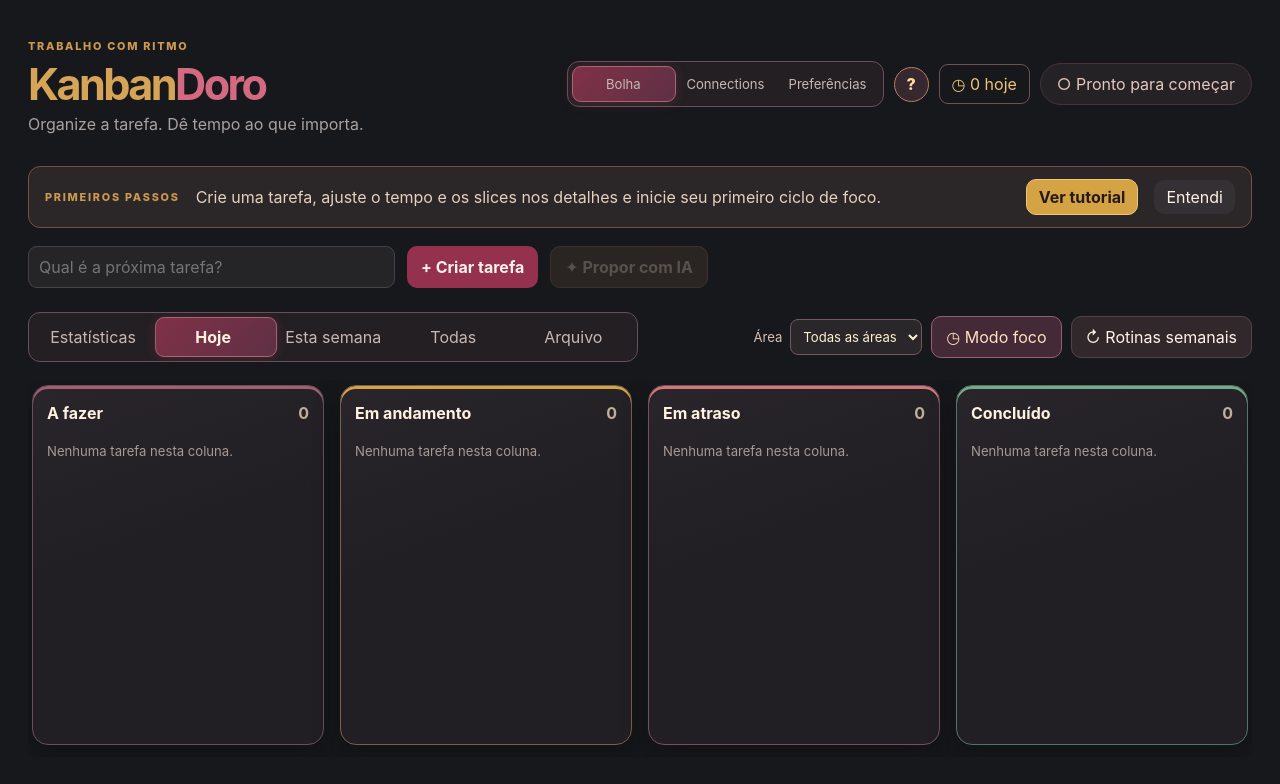
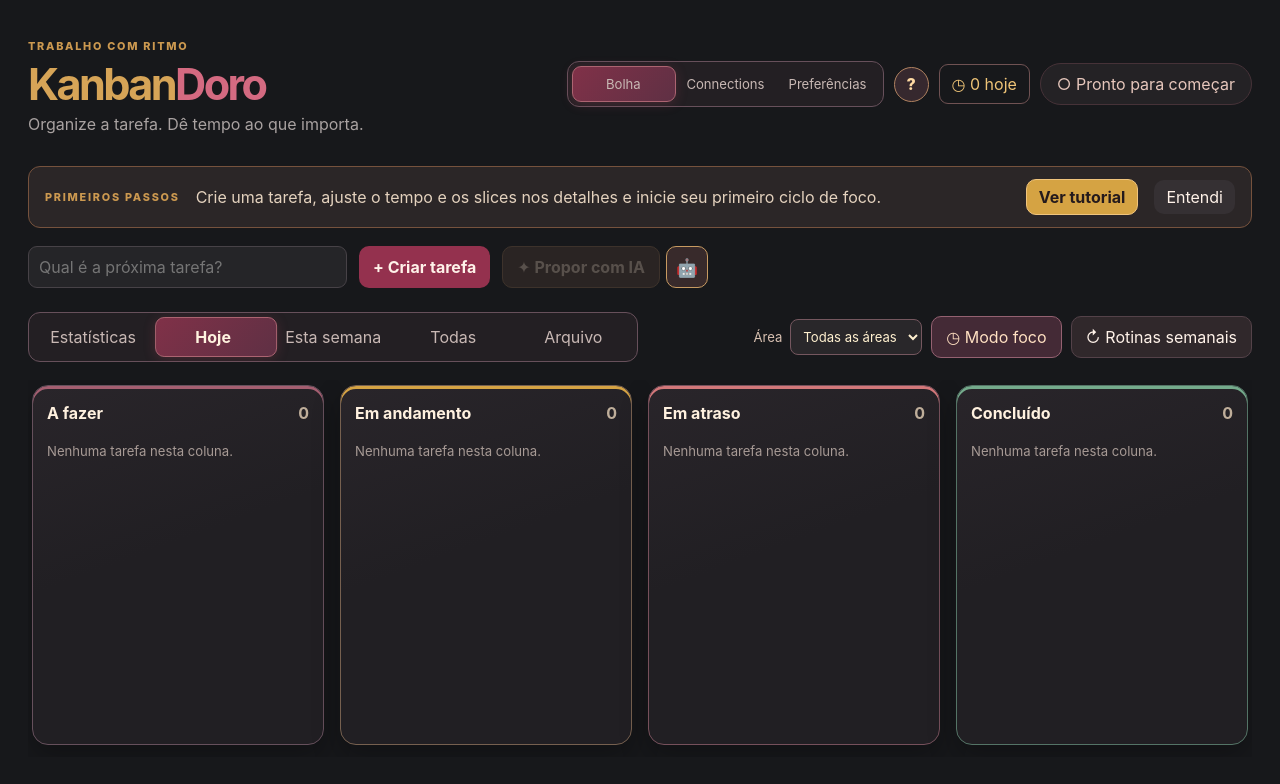
Before and after one commit to JanGustavo/KanbanDoro, a React (Vite) app: page / in a window 1280 px wide. Shown: the top 784 px of the page. Built offline with nearby package versions, Linux system fonts and the light colour scheme.

Commit message:
fix: preservar modelos e chaves por provedor e alternar IA rapidamente

```diff
--- a/package.json
+++ b/package.json
@@ -8,7 +8,7 @@
     "build": "tsc -b && vite build && vite build --config vite.content.config.ts && node scripts/configure-connections.mjs && node scripts/verify-build.mjs",
     "build:local": "node scripts/build-local.mjs",
     "build:remote": "node scripts/build-local.mjs --remote",
-    "test": "node scripts/test-background.mjs && node --experimental-strip-types scripts/test-schedule.mjs && node --experimental-strip-types scripts/test-focus-blocking.mjs && node --experimental-strip-types scripts/test-cycle-rules.mjs && node --experimental-strip-types scripts/test-backup.mjs && node --experimental-strip-types scripts/test-guided-tour.mjs",
+    "test": "node scripts/test-background.mjs && node --experimental-strip-types scripts/test-schedule.mjs && node --experimental-strip-types scripts/test-focus-blocking.mjs && node --experimental-strip-types scripts/test-cycle-rules.mjs && node --experimental-strip-types scripts/test-backup.mjs && node --experimental-strip-types scripts/test-guided-tour.mjs && node --experimental-strip-types scripts/test-ai-settings.mjs",
     "preview": "vite preview"
   },
   "dependencies": {
--- a/src/aiSettings.ts
+++ b/src/aiSettings.ts
@@ -4,22 +4,75 @@ export interface AISettings {
   geminiApiKey: string;
   model: string;
   customEndpoint: string;
+  groqModel: string;
+  geminiModel: string;
+  groqSavedModels: string[];
+  geminiSavedModels: string[];
 }
 
 export type AIProvider = 'xai' | 'gemini' | 'groq' | 'openai' | 'custom' | '';
 const STORAGE_KEY = 'kanbandoro_ai_settings';
-const empty: AISettings = { provider: '', apiKey: '', geminiApiKey: '', model: '', customEndpoint: '' };
+export const emptyAISettings: AISettings = { provider: '', apiKey: '', geminiApiKey: '', model: '', customEndpoint: '', groqModel: '', geminiModel: '', groqSavedModels: [], geminiSavedModels: [] };
+
+function remembered(models: unknown, selected: string): string[] {
+  const list = Array.isArray(models) ? models.filter((item): item is string => typeof item === 'string' && !!item) : [];
+  return [...new Set([...list, ...(selected ? [selected] : [])])].slice(-8);
+}
+
+export function normalizeAISettings(value: Partial<AISettings> = {}): AISettings {
+  const provider = value.provider ?? '';
+  const groqModel = value.groqModel ?? (provider === 'groq' ? value.model ?? '' : '');
+  const geminiModel = value.geminiModel ?? (provider === 'gemini' ? value.model ?? '' : '');
+  return {
+    ...emptyAISettings, ...value, provider,
+    groqModel, geminiModel,
+    groqSavedModels: remembered(value.groqSavedModels, groqModel),
+    geminiSavedModels: remembered(value.geminiSavedModels, geminiModel),
+    model: provider === 'groq' ? groqModel : provider === 'gemini' ? geminiModel : value.model ?? '',
+  };
+}
+
+export function selectAIProvider(settings: AISettings, provider: AIProvider): AISettings {
+  return normalizeAISettings({ ...settings, provider, model: provider === 'groq' ? settings.groqModel : provider === 'gemini' ? settings.geminiModel : '' });
+}
+
+export function selectAIModel(settings: AISettings, model: string): AISettings {
+  if (settings.provider === 'groq') return normalizeAISettings({ ...settings, model, groqModel: model, groqSavedModels: remembered(settings.groqSavedModels, model) });
+  if (settings.provider === 'gemini') return normalizeAISettings({ ...settings, model, geminiModel: model, geminiSavedModels: remembered(settings.geminiSavedModels, model) });
+  return { ...settings, model };
+}
+
+export function savedAIChoices(settings: AISettings): { provider: 'groq' | 'gemini'; model: string }[] {
+  return ([['groq', settings.apiKey, settings.groqSavedModels], ['gemini', settings.geminiApiKey, settings.geminiSavedModels]] as const)
+    .flatMap(([provider, key, models]) => key ? models.map(model => ({ provider, model })) : []);
+}
+
+export function nextAIChoice(settings: AISettings): AISettings | null {
+  const choices = savedAIChoices(settings);
+  if (choices.length < 2) return null;
+  const current = choices.findIndex(choice => choice.provider === settings.provider && choice.model === settings.model);
+  const choice = choices[(current + 1) % choices.length];
+  return selectAIModel(selectAIProvider(settings, choice.provider), choice.model);
+}
 
 export async function getAISettings(): Promise<AISettings> {
   const stored = await chrome.storage.local.get(STORAGE_KEY);
-  return { ...empty, ...(stored[STORAGE_KEY] as Partial<AISettings> | undefined) };
+  return normalizeAISettings(stored[STORAGE_KEY] as Partial<AISettings> | undefined);
 }
 
-export async function saveAISettings(settings: AISettings): Promise<void> {
-  await chrome.storage.local.set({ [STORAGE_KEY]: settings });
+let pendingSave = Promise.resolve();
+export function saveAISettings(settings: AISettings): Promise<void> {
+  const snapshot = normalizeAISettings(settings);
+  pendingSave = pendingSave.catch(() => {}).then(() => chrome.storage.local.set({ [STORAGE_KEY]: snapshot }));
+  return pendingSave;
+}
+
+export function waitForAISettingsSave(): Promise<void> {
+  return pendingSave;
 }
 
 export async function clearAISettings(): Promise<void> {
+  await pendingSave.catch(() => {});
   await chrome.storage.local.remove(STORAGE_KEY);
 }
 
--- a/src/main.tsx
+++ b/src/main.tsx
@@ -1,7 +1,7 @@
 import React, { useEffect, useRef, useState } from 'react';
 import { createRoot } from 'react-dom/client';
 import './style.css';
-import { getAISettings, saveAISettings, AI_PROVIDERS, type AISettings, type AIProvider } from './aiSettings';
+import { getAISettings, saveAISettings, waitForAISettingsSave, selectAIProvider, selectAIModel, nextAIChoice, savedAIChoices, emptyAISettings, AI_PROVIDERS, type AISettings, type AIProvider } from './aiSettings';
 import { dateFromDay, isVisible, localDay, materializeToday, weekEnd, type ViewMode, type WeeklyPlan } from './schedule';
 import Connections from './Connections';
 import Statistics from './Statistics';
@@ -125,7 +125,7 @@ function App() {
   const [savedBeforeImport, setSavedBeforeImport] = useState('');
   const [backupAcknowledged, setBackupAcknowledged] = useState(false);
   const [focusBlocking, setFocusBlocking] = useState<FocusBlocking | null>(null);
-  const [aiSettings, setAiSettings] = useState<AISettings>({ provider: '', apiKey: '', geminiApiKey: '', model: '', customEndpoint: '' });
+  const [aiSettings, setAiSettings] = useState<AISettings>(emptyAISettings);
   const [aiKeyVisible, setAiKeyVisible] = useState(false);
   const [aiNotice, setAiNotice] = useState('');
   const [models, setModels] = useState<AIModel[]>([]);
@@ -386,6 +386,7 @@ function App() {
   async function loadModels() {
     setAiBusy(true); setAiNotice('');
     try {
+      await waitForAISettingsSave();
       const response = await chrome.runtime.sendMessage({ type: 'GROQ_MODELS' }) as { models?: AIModel[]; error?: string };
       if (response.error) throw Error(response.error);
       setModels(response.models ?? []);
@@ -393,10 +394,27 @@ function App() {
     } catch (reason) { setAiNotice(reason instanceof Error ? reason.message : 'Não foi possível consultar os modelos.'); }
     finally { setAiBusy(false); }
   }
+  function persistAIChoice(next: AISettings) {
+    setAiSettings(next);
+    setAiNotice('');
+    void saveAISettings(next).catch(() => setAiNotice('Não foi possível salvar a escolha da IA.'));
+  }
+  function cycleAIChoice() {
+    const next = nextAIChoice(aiSettings);
+    if (!next) {
+      setSettingsTab('ai'); setShowSettings(true);
+      setAiNotice('Escolha e salve pelo menos dois modelos para alternar por aqui.');
+      return;
+    }
+    setModels([]);
+    persistAIChoice(next);
+    setToast(`IA ativa: ${AI_PROVIDERS[next.provider as Exclude<AIProvider, ''>]} · ${next.model}`);
+  }
   async function requestProposal(comment = '') {
     if (!name.trim()) return setError('Descreva a tarefa antes de pedir uma proposta.');
     setAiBusy(true); setError('');
     try {
+      await waitForAISettingsSave();
       const response = await chrome.runtime.sendMessage({ type: 'GROQ_TASK_PROPOSAL', input: name, previous: proposal, feedback: comment, areas: skills.slice(0, 50) }) as { proposal?: Proposal; error?: string };
       if (response.error || !response.proposal) throw Error(response.error || 'A IA não retornou uma proposta.');
       setProposal({ ...response.proposal, skill: response.proposal.skill ?? proposal?.skill ?? '' }); setProposalSource('ai'); setFeedback(''); setProposalRevision(value => comment ? value + 1 : 1);
@@ -409,6 +427,7 @@ function App() {
     if (!item.slices.length) return setSliceInsight('Adicione pelo menos um slice para receber uma análise.');
     setInsightBusy(true); setSliceInsight('');
     try {
+      await waitForAISettingsSave();
       const response = await chrome.runtime.sendMessage({ type: 'AI_SLICE_INSIGHT', task: { name: item.name, estimate: item.estimate,
         slices: item.slices.map(slice => ({ name: slice.name, estimateMinutes: slice.estimateMinutes ?? null })) } }) as { insight?: string; error?: string };
       if (response.error || !response.insight) throw Error(response.error || 'A IA não retornou uma sugestão.');
@@ -621,7 +640,7 @@ function App() {
         {extensionRemaining > 0 && <label>Extensão (min) <NumberStepper label="Minutos da extensão" value={Math.min(Math.max(1, requestedExtension), extensionRemaining)} min={1} max={extensionRemaining} onChange={setRequestedExtension} /><button onClick={() => extend(Math.min(Math.max(1, requestedExtension), extensionRemaining))}>Estender ({active.extensions}/2)</button></label>}
         <button onClick={() => { setSelectedTask(active.taskId); setScope(active.scope); setSelectedSlices(active.selectedSliceIds); }}>Abrir detalhes</button></div>
     </section></div>}
-    <form className="create" id="tour-create" onSubmit={addTask}><input aria-label="Nome da tarefa" placeholder="Qual é a próxima tarefa?" value={name} onChange={e => setName(e.target.value)} /><button type="submit">+ Criar tarefa</button><button className="ai-propose" id="tour-ai" type="button" disabled={aiBusy || !name.trim()} onClick={() => void requestProposal()}>{aiBusy ? 'Consultando…' : '✦ Propor com IA'}</button></form>
+    <form className="create" id="tour-create" onSubmit={addTask}><input aria-label="Nome da tarefa" placeholder="Qual é a próxima tarefa?" value={name} onChange={e => setName(e.target.value)} /><button type="submit">+ Criar tarefa</button><div className="ai-create-actions"><button className="ai-propose" id="tour-ai" type="button" disabled={aiBusy || !name.trim()} onClick={() => void requestProposal()}>{aiBusy ? 'Consultando…' : '✦ Propor com IA'}</button><button className="ai-model-switch" type="button" disabled={aiBusy} onClick={cycleAIChoice} title={savedAIChoices(aiSettings).length > 1 ? `Alternar modelo · atual: ${aiSettings.provider} / ${aiSettings.model}` : 'Configurar modelos de IA'} aria-label={savedAIChoices(aiSettings).length > 1 ? `Alternar modelo de IA; atual ${aiSettings.provider} ${aiSettings.model}` : 'Configurar modelos de IA'}>🤖</button></div></form>
     {proposal && <div className="backdrop" onMouseDown={e => { if (e.target === e.currentTarget) setProposal(null); }}><section key={proposalRevision} className="dialog proposal-dialog" role="dialog" aria-modal="true" aria-label={proposalSource === 'ai' ? 'Revisar proposta da IA' : 'Criar tarefa'}>
       <header className="proposal-header"><span className="proposal-spark" aria-hidden="true">{proposalSource === 'ai' ? 'ϟ' : '+'}</span><div><span className="eyebrow">{proposalSource === 'manual' ? 'CRIAR TAREFA' : proposalRevision > 1 ? 'PROPOSTA ATUALIZADA' : 'NOVA PROPOSTA'}</span><h2>{proposalSource === 'manual' ? 'Uma tarefa do seu jeito' : proposalRevision > 1 ? 'Uma nova versão para você' : 'Uma ideia para começar'}</h2><p>Defina as etapas e escolha quando ela deve aparecer.</p></div><button className="close" onClick={() => setProposal(null)} aria-label="Fechar proposta">✕</button></header>
       {error && <p className="warning" role="alert">{error}</p>}
@@ -693,7 +712,7 @@ function App() {
           <div className="ai-settings-form">
             <label>
               Provedor
-              <select value={aiSettings.provider} onChange={e => { setModels([]); setAiSettings((s: AISettings) => ({ ...s, provider: e.target.value as AIProvider, model: '', customEndpoint: '' })); }}>
+              <select value={aiSettings.provider} onChange={e => { setModels([]); persistAIChoice(selectAIProvider(aiSettings, e.target.value as AIProvider)); }}>
                 <option value="">Selecionar provedor</option>
                 {Object.entries(AI_PROVIDERS).map(([key, provider]) => <option key={key} value={key} disabled={!['groq', 'gemini'].includes(key)}>{provider}{!['groq', 'gemini'].includes(key) ? ' · em breve' : ''}</option>)}
               </select>
@@ -702,7 +721,7 @@ function App() {
               <>
                 <label>
                   Modelo
-                  {['groq', 'gemini'].includes(aiSettings.provider) ? <><select value={aiSettings.model} onChange={e => setAiSettings(s => ({ ...s, model: e.target.value }))}><option value="">{models.length ? 'Selecione um modelo' : 'Consulte os modelos da sua conta'}</option>{models.map(model => <option key={model.id} value={model.id}>{model.name} ({model.id})</option>)}</select><button type="button" disabled={aiBusy} onClick={() => void loadModels()}>Atualizar modelos</button></> : <input value={aiSettings.model} onChange={e => setAiSettings(s => ({ ...s, model: e.target.value }))} />}
+                  {['groq', 'gemini'].includes(aiSettings.provider) ? <><select value={aiSettings.model} onChange={e => persistAIChoice(selectAIModel(aiSettings, e.target.value))}><option value="">{models.length ? 'Selecione um modelo' : 'Consulte os modelos da sua conta'}</option>{aiSettings.model && !models.some(model => model.id === aiSettings.model) && <option value={aiSettings.model}>{aiSettings.model} (salvo)</option>}{models.map(model => <option key={model.id} value={model.id}>{model.name} ({model.id})</option>)}</select><button type="button" disabled={aiBusy} onClick={() => void loadModels()}>Atualizar modelos</button></> : <input value={aiSettings.model} onChange={e => setAiSettings(s => ({ ...s, model: e.target.value }))} />}
                 </label>
                 {aiSettings.provider === 'custom' && (
                   <label>
@@ -726,11 +745,11 @@ function App() {
                   </div>
                 </label>
                 <div className="ai-actions">
-                  <button className="primary" onClick={async () => { await saveAISettings(aiSettings); setAiNotice(aiSettings.model ? 'Modelo salvo. Já pode propor uma tarefa.' : 'Chave salva. Agora consulte os modelos e escolha um.'); }} disabled={!['groq', 'gemini'].includes(aiSettings.provider) || !(aiSettings.provider === 'gemini' ? aiSettings.geminiApiKey : aiSettings.apiKey)}>
-                    Salvar chave e modelo
+                  <button className="primary" onClick={async () => { try { await saveAISettings(aiSettings); setAiNotice(aiSettings.model ? 'Chave salva. Modelo pronto para usar.' : 'Chave salva. Agora consulte os modelos e escolha um.'); } catch { setAiNotice('Não foi possível salvar a chave.'); } }} disabled={!['groq', 'gemini'].includes(aiSettings.provider) || !(aiSettings.provider === 'gemini' ? aiSettings.geminiApiKey : aiSettings.apiKey)}>
+                    Salvar chave
                   </button>
                   {(aiSettings.provider === 'gemini' ? aiSettings.geminiApiKey : aiSettings.apiKey) && (
-                    <button className="danger" onClick={async () => { const next = { ...aiSettings, [aiSettings.provider === 'gemini' ? 'geminiApiKey' : 'apiKey']: '', model: '' }; await saveAISettings(next); setAiSettings(next); setAiNotice('Chave removida deste navegador.'); }}>
+                    <button className="danger" onClick={async () => { const next = { ...aiSettings, [aiSettings.provider === 'gemini' ? 'geminiApiKey' : 'apiKey']: '' }; try { await saveAISettings(next); setAiSettings(next); setAiNotice('Chave removida deste navegador.'); } catch { setAiNotice('Não foi possível remover a chave.'); } }}>
                       Remover chave
                     </button>
                   )}
--- a/src/style.css
+++ b/src/style.css
@@ -1111,6 +1111,9 @@ header p {
 .create .ai-propose { background: #725024; color: #fff0d0; border: 1px solid #d5a343; }
 .create .ai-propose:hover { background: #96632b; }
 .create .ai-propose:disabled { background: #48372f; color: #b9a594; border-color: #765b43; }
+.ai-create-actions { display: inline-flex; gap: 6px; align-items: stretch; }
+.create .ai-model-switch { min-width: 42px; padding: 6px; border: 1px solid #c79a61; background: #382a2b; color: #ffdfa5; font-size: 1.1rem; }
+.create .ai-model-switch:hover:not(:disabled) { background: #63404a; border-color: #f4c67e; }
 .proposal-header { position: relative; justify-content: center; text-align: center; padding: 0 45px; min-height: 62px; }
 .proposal-header > div { flex: 1; }
 .proposal-header .proposal-spark { position: absolute; left: 0; top: 2px; }
```
Also changed, not shown: scripts/test-ai-settings.mjs (added, +34 -0 lines), 1 other file (tests, documents, lock files or other folders).
